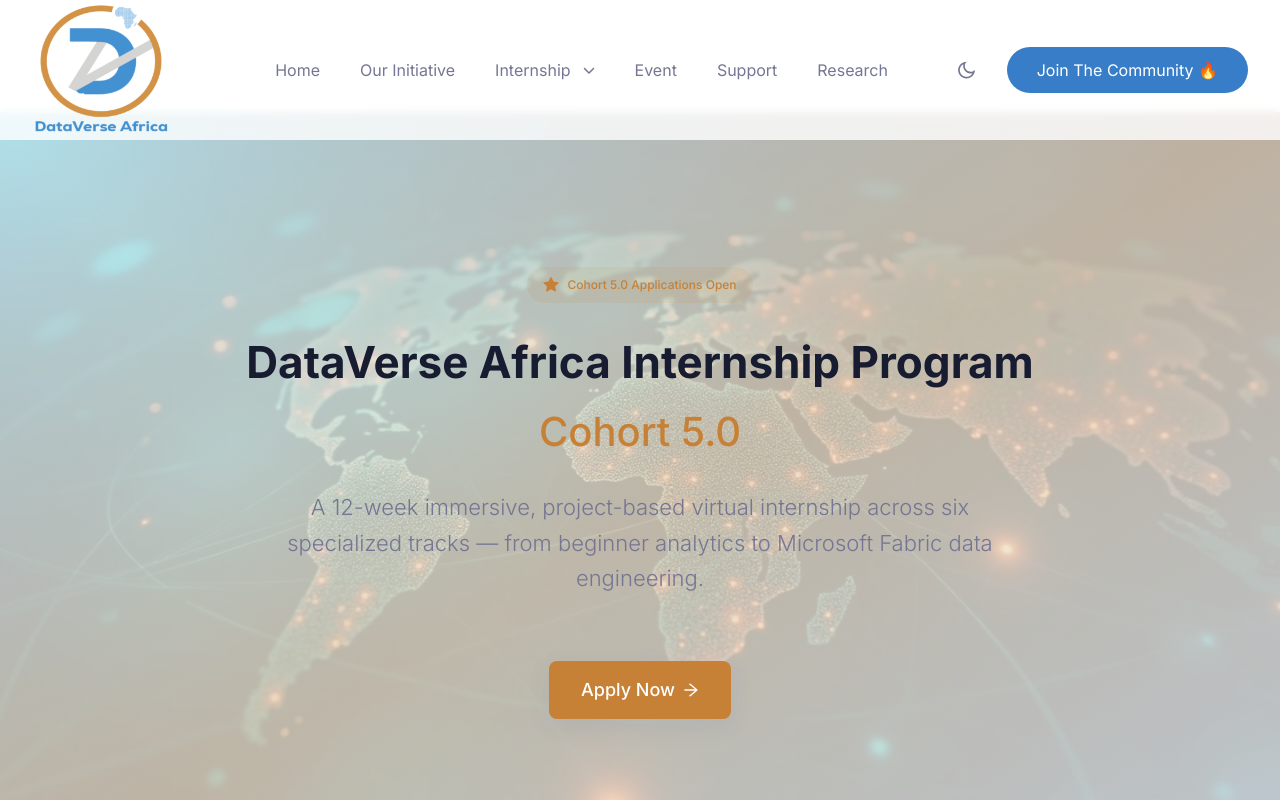
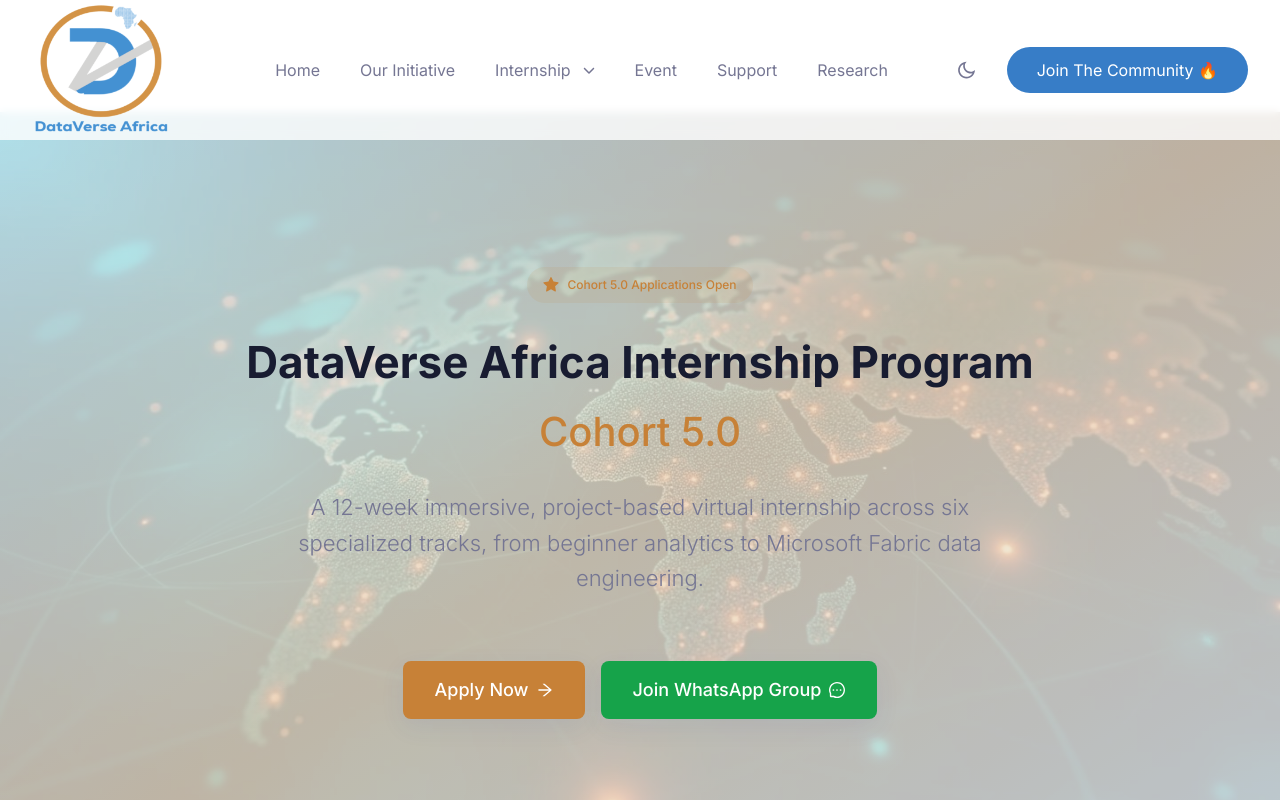
Before and after one commit to tracie96/dataverse, a Next.js app: page /internship-cohort5 in a window 1280 px wide. Shown: the top 800 px of the page. Built offline with nearby package versions, Linux system fonts and the light colour scheme.

Commit message:
add whatsapp

```diff
--- a/app/(site)/internship-cohort5/page.tsx
+++ b/app/(site)/internship-cohort5/page.tsx
@@ -21,6 +21,7 @@
   ProjectOutlined,
   FileTextOutlined,
   MailOutlined,
+  MessageOutlined,
 } from "@ant-design/icons";
 import {
   COHORT5_META,
@@ -68,16 +69,25 @@
               </span>
             </h1>
             <p className="text-para2 font-light max-w-3xl mx-auto leading-relaxed text-waterloo dark:text-manatee">
-              A 12-week immersive, project-based virtual internship across six specialized tracks — from
+              A 12-week immersive, project-based virtual internship across six specialized tracks, from
               beginner analytics to Microsoft Fabric data engineering.
             </p>
             <div className="flex flex-col sm:flex-row gap-4 justify-center pt-8">
               <Link href="/internship-cohort5/apply">
-                <button className="bg-titlebg hover:bg-titlebgdark text-white px-8 py-4 text-metatitle3 font-medium rounded-lg transition-all shadow-solid-5 flex items-center gap-2">
+                <button className="bg-titlebg hover:bg-titlebgdark text-white px-8 py-4 text-metatitle3 font-medium rounded-lg transition-all shadow-solid-5 flex items-center justify-center gap-2">
                   Apply Now
                   <ArrowRightOutlined style={{ fontSize: 16 }} />
                 </button>
               </Link>
+              <a
+                href="https://chat.whatsapp.com/HPfkfv0m1jSLCsmocAzgxQ"
+                target="_blank"
+                rel="noopener noreferrer"
+                className="bg-green-600 hover:bg-green-700 text-white px-8 py-4 text-metatitle3 font-medium rounded-lg transition-all shadow-solid-5 flex items-center justify-center gap-2"
+              >
+                Join WhatsApp Group
+                <MessageOutlined style={{ fontSize: 16 }} />
+              </a>
             </div>
             <div className="grid grid-cols-1 md:grid-cols-3 gap-6 pt-12">
               <div className="text-center">
```
